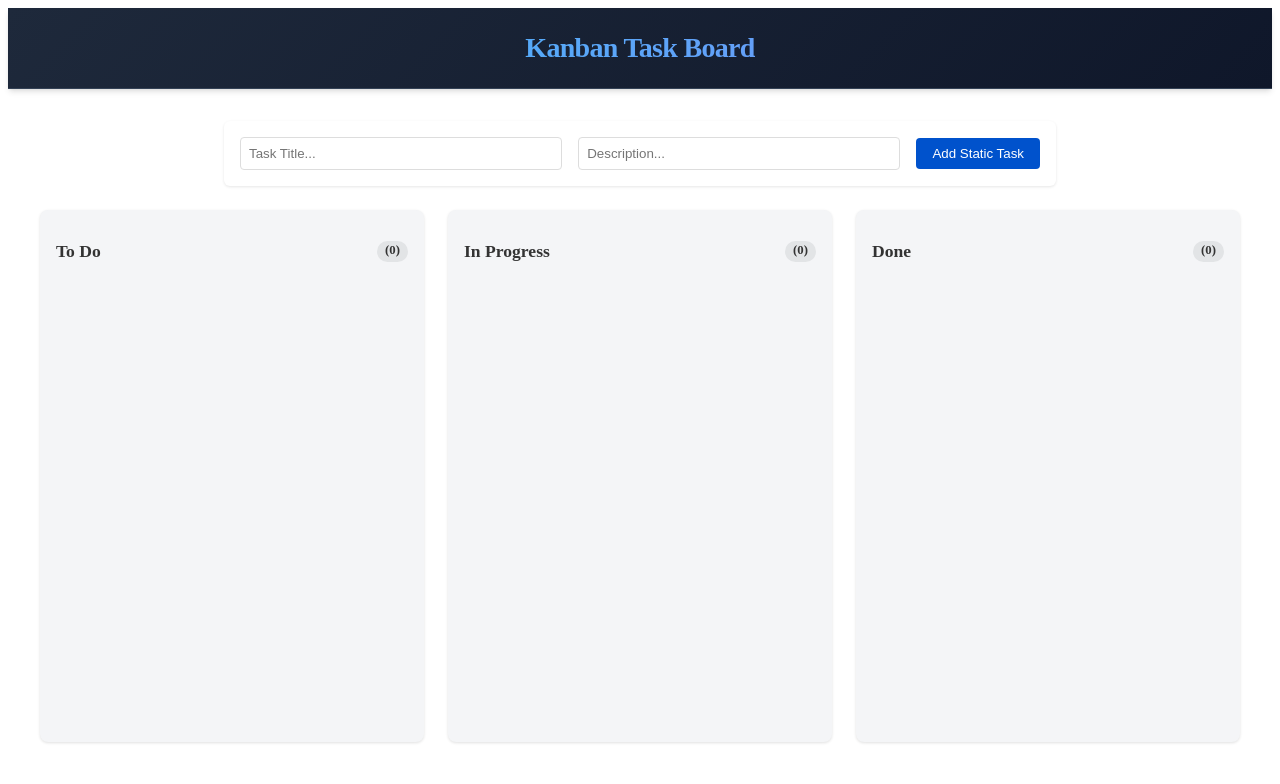
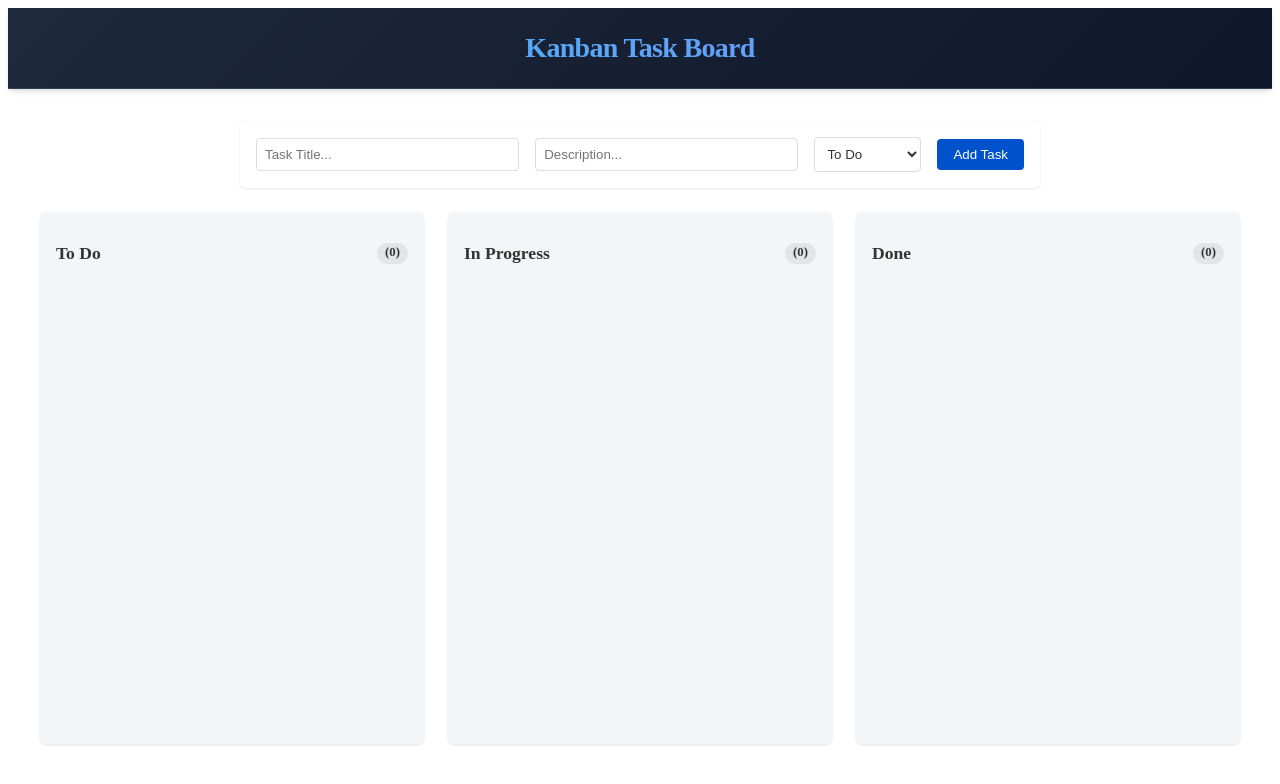
Before and after one commit to sunilseervi6/kanban-task-board, a React (Vite) app: page / in a window 1280 px wide. Shown: the top 784 px of the page. Built offline with nearby package versions, Linux system fonts and the light colour scheme.

Commit message:
added dropdown status selector

```diff
--- a/src/components/Board/Board.jsx
+++ b/src/components/Board/Board.jsx
@@ -7,12 +7,12 @@ function Board({ tasks: initialTasks = [] }) {
   //adding state for tasks
   const [tasks, setTasks] = useState(initialTasks);
 
-  const addTask = (title, description) => {
+  const addTask = (title, description, status) => {
     const newTask = {
       id: crypto.randomUUID(),
       title,
       description,
-      status: 'todo',
+      status,
     };
     setTasks((prevTasks) => [...prevTasks, newTask]);
   };
--- a/src/components/TaskForm/TaskForm.jsx
+++ b/src/components/TaskForm/TaskForm.jsx
@@ -4,23 +4,38 @@ import styles from './TaskForm.module.css';
 function TaskForm({ onAddTask }) {
   const [title, setTitle] = useState('');
   const [description, setDescription] = useState('');
+  const [status, setStatus] = useState('todo');
+  const [error, setError] = useState('');
 
   const handleSubmit = (e) => {
     e.preventDefault();
-    if (!title.trim()) return;
-    onAddTask(title.trim(), description.trim());
+    if (!title.trim()) {
+      setError('Title cannot be empty!');
+      return;
+    }
+    setError('');
+    onAddTask(title.trim(), description.trim(), status);
     setTitle('');
     setDescription('');
+    setStatus('todo');
+  };
+
+  const handleTitleChange = (e) => {
+    setTitle(e.target.value);
+    if (error) {
+      setError('');
+    }
   };
 
   return (
+    <div className={styles.formContainer}>
       <form className={styles.form} onSubmit={handleSubmit}>
         <input
           type="text"
           placeholder="Task Title..."
           className={styles.input}
           value={title}
-        onChange={(e) => setTitle(e.target.value)}
+          onChange={handleTitleChange}
         />
         <input
           type="text"
@@ -29,14 +44,21 @@ function TaskForm({ onAddTask }) {
           value={description}
           onChange={(e) => setDescription(e.target.value)}
         />
-      <button
-        type="submit"
-        className={styles.submitBtn}
-        disabled={!title.trim()}
+        <select
+          className={styles.select}
+          value={status}
+          onChange={(e) => setStatus(e.target.value)}
         >
-        Add Static Task
+          <option value="todo">To Do</option>
+          <option value="in-progress">In Progress</option>
+          <option value="done">Done</option>
+        </select>
+        <button type="submit" className={styles.submitBtn}>
+          Add Task
         </button>
       </form>
+      {error && <div className={styles.error}>{error}</div>}
+    </div>
   );
 }
 
--- a/src/components/TaskForm/TaskForm.module.css
+++ b/src/components/TaskForm/TaskForm.module.css
@@ -1,3 +1,8 @@
+.formContainer {
+  max-width: 800px;
+  margin: 0 auto 1.5rem auto;
+}
+
 .form {
   background: #ffffff;
   padding: 1rem;
@@ -6,8 +11,6 @@
   display: flex;
   gap: 1rem;
   align-items: center;
-  max-width: 800px;
-  margin: 0 auto 1.5rem auto;
 }
 
 .input {
@@ -15,6 +18,15 @@
   padding: 0.5rem;
   border: 1px solid #ddd;
   border-radius: 4px;
+}
+
+.select {
+  padding: 0.5rem;
+  border: 1px solid #ddd;
+  border-radius: 4px;
+  background: #ffffff;
+  cursor: pointer;
+  color: #333;
 }
 
 .submitBtn {
@@ -25,3 +37,15 @@
   border-radius: 4px;
   cursor: pointer;
 }
+
+.submitBtn:hover {
+  background: #0076ff;
+}
+
+.error {
+  color: #de350b;
+  font-size: 0.85rem;
+  margin-top: 0.5rem;
+  text-align: center;
+  font-weight: 500;
+}
```
Lines whose indentation alone changed are shown as unchanged.
